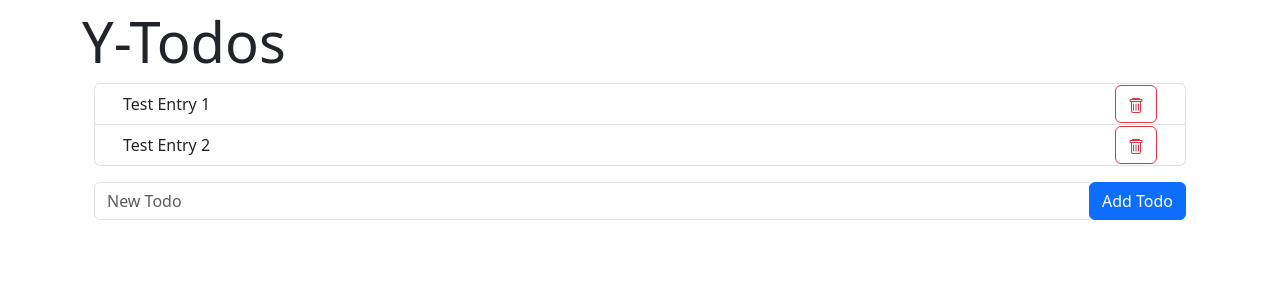
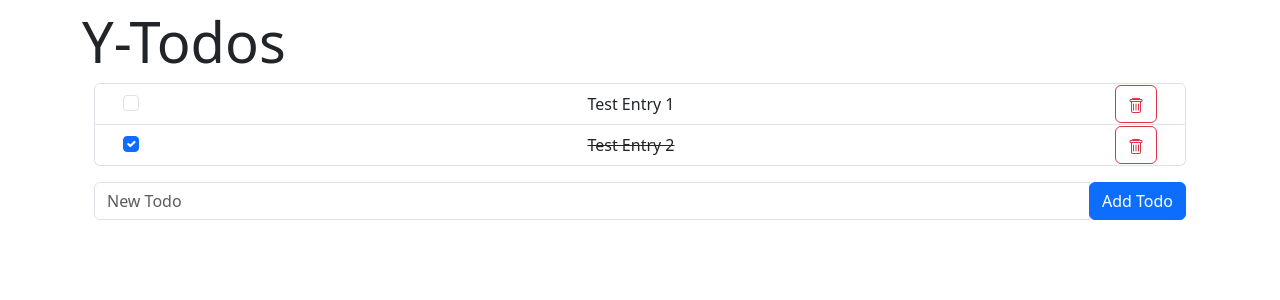
Before and after one commit to MaxNoetzold/y-todo, a Preact app: page / in a window 1280 px wide. Shown: the top 300 px of the page. Built offline with nearby package versions, Linux system fonts and the light colour scheme.

Commit message:
Add option to solve todos

```diff
--- a/src/app.tsx
+++ b/src/app.tsx
@@ -33,6 +33,7 @@ export function App() {
       testEntry1.set("value", "Test Entry 1");
       const testEntry2 = new Y.Map<string>();
       testEntry2.set("value", "Test Entry 2");
+      testEntry2.set("checked", "true");
       newArray.push([testEntry1, testEntry2]);
     }
   }, [yDoc]);
--- a/src/components/TodoListContainer/TodoListEntry/TodoListEntry.tsx
+++ b/src/components/TodoListContainer/TodoListEntry/TodoListEntry.tsx
@@ -13,17 +13,20 @@ export function TodoListEntry({
 }: TodoListEntryProps) {
   const [isEditing, setIsEditing] = useState(false);
   const [value, setValue] = useState<string | null>(null);
+  const [checked, setChecked] = useState<boolean>(false);
   const inputRef = useRef<HTMLInputElement>(null);
 
   useEffect(() => {
     // get init value
-    const currentValue = yValue.get("value") || "";
-    setValue(currentValue);
+    setValue(yValue.get("value") || "");
+    setChecked(yValue.get("checked") === "true");
 
     // observe changes
     const observer = (event: Y.YMapEvent<string>) => {
       if (event.keysChanged.has("value")) {
         setValue(event.target.get("value") || "");
+      } else if (event.keysChanged.has("checked")) {
+        setChecked(event.target.get("checked") === "true");
       }
     };
     yValue.observe(observer);
@@ -60,6 +63,12 @@ export function TodoListEntry({
     }
   };
 
+  const handleCheckboxChange = (event: InputEvent) => {
+    if (event.target instanceof HTMLInputElement) {
+      yValue.set("checked", `${event.target.checked}`);
+    }
+  };
+
   if (value === null) {
     return <Loading />;
   }
@@ -69,6 +78,16 @@ export function TodoListEntry({
       className="container d-flex justify-content-between align-items-center"
       style={{ height: "24px" }}
     >
+      <div className="form-check">
+        <input
+          className="form-check-input"
+          type="checkbox"
+          id="flexCheckDefault"
+          checked={checked}
+          onInput={handleCheckboxChange}
+          aria-label={`check "${value}"`}
+        />
+      </div>
       {isEditing ? (
         <input
           type="text"
@@ -81,7 +100,10 @@ export function TodoListEntry({
         />
       ) : (
         <div
-          style={{ cursor: "pointer" }}
+          style={{
+            cursor: "pointer",
+            textDecoration: checked ? "line-through" : "none",
+          }}
           onClick={handleTextClick}
           className="h-100"
           aria-label={`edit "${value}"`}
```
Also changed, not shown: 2 other files (tests, documents, lock files or other folders).
